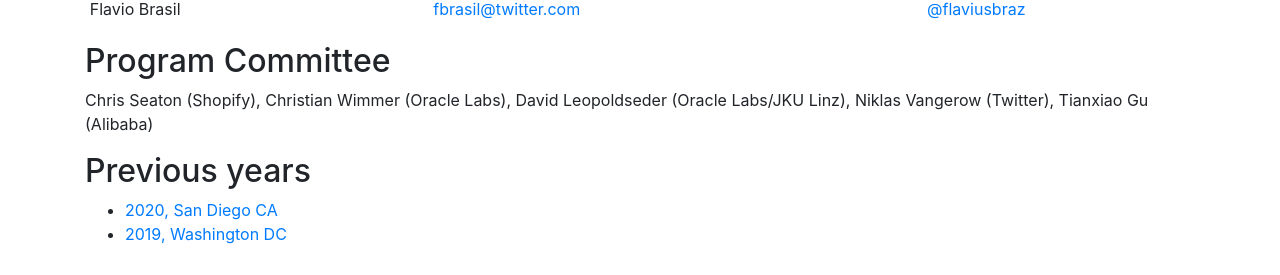
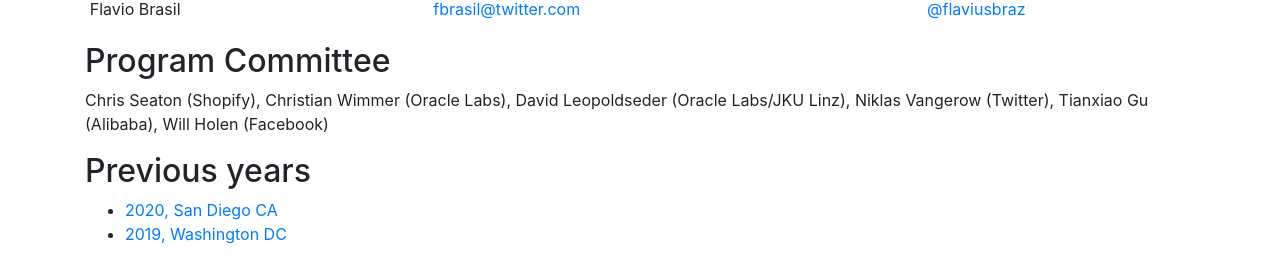
Before and after one commit to graalworkshop/graalworkshop.github.io, a Jekyll site: the page built from 2021/index.md, in a window 1280 px wide. Shown: the part 1283-1558 px from the top of the page. Built offline with Jekyll 4.4.1, drawn with Linux system fonts in a browser that asks for light colours.

Commit message:
Update index.md
update PC members

```diff
--- a/2021/index.md
+++ b/2021/index.md
@@ -45,7 +45,7 @@ Abstracts (2 to 3 paragraphs), full papers or slides submissions are accepted. T
 
 ## Program Committee
 
-Chris Seaton (Shopify), Christian Wimmer (Oracle Labs), David Leopoldseder (Oracle Labs/JKU Linz), Niklas Vangerow (Twitter), Tianxiao Gu (Alibaba)
+Chris Seaton (Shopify), Christian Wimmer (Oracle Labs), David Leopoldseder (Oracle Labs/JKU Linz), Niklas Vangerow (Twitter), Tianxiao Gu (Alibaba), Will Holen (Facebook)
 
 ## Previous years
 
```
